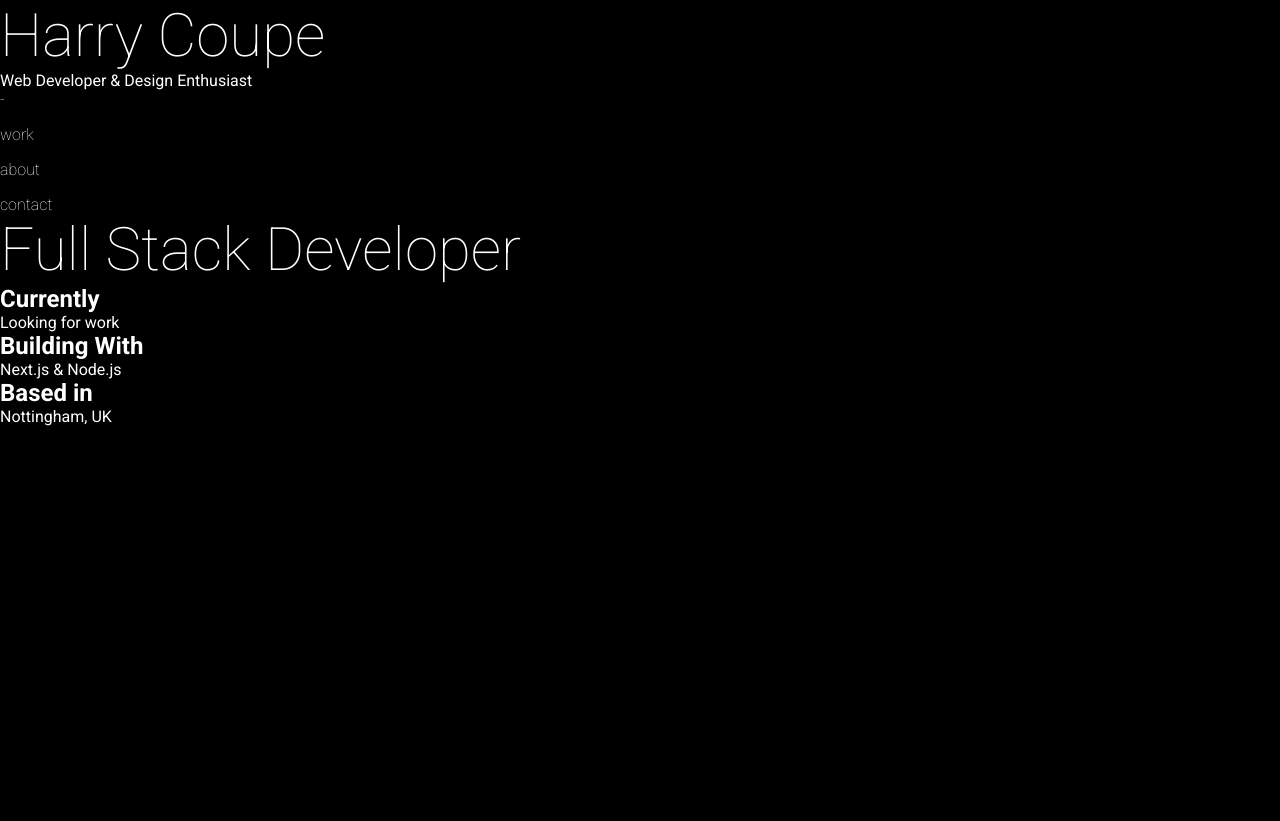
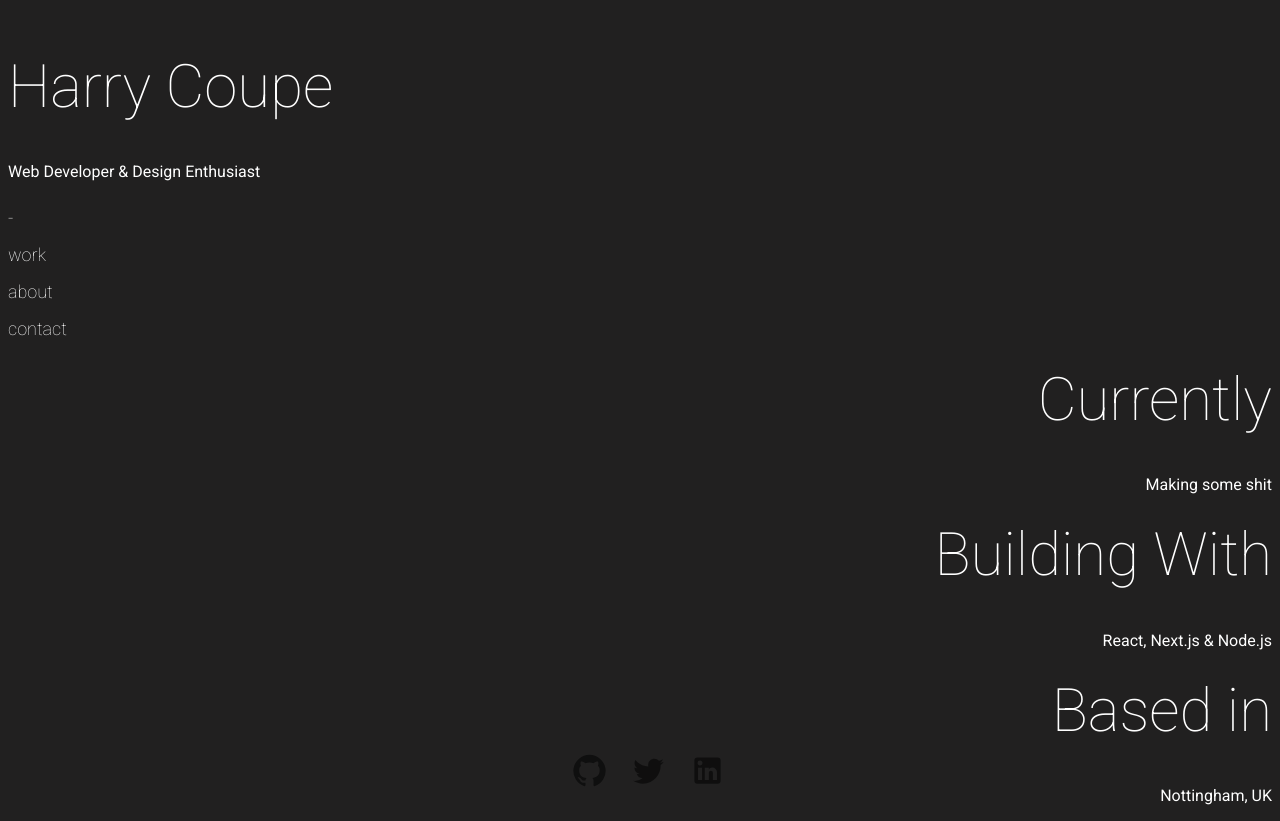
Before and after one commit to HarryCoupe/next-portfolio, a Next.js app: page / in a window 1280 px wide. Before the commit the page ends 800 px from the top, so only its background shows below. Built offline with nearby package versions, Linux system fonts and the light colour scheme.

Commit message:
base of home page done

```diff
--- a/components/CustomLink.jsx
+++ b/components/CustomLink.jsx
@@ -9,14 +9,11 @@ export default function CustomLink(props){
         changeSelected(page);
     }
 
-
-    return (
-            <>
-                <Link href={(href==='/home') ? '/' : props.href} passHref legacyBehavior>
-                    <a onClick={selectedText} className={styles.links}>
+    return(
+            <Link href={(href==='/home') ? '/' : props.href} passHref legacyBehavior>
+                <a onClick={selectedText} className={styles.links}>
                     {selectedPage === page ? "-" : page}
-                    </a>
-                </Link>
-            </>
+                </a>
+            </Link>
     )
 }
--- a/components/CustomLink.module.css
+++ b/components/CustomLink.module.css
@@ -2,6 +2,7 @@
     text-decoration: none;
     color: #fff;
     font-weight: 100;
+    font-size: large;
 }
 
 .links:hover{
--- a/components/Footer.jsx
+++ b/components/Footer.jsx
@@ -5,17 +5,33 @@ import LinkedInIcon from '@mui/icons-material/LinkedIn';
 import styles from './Footer.module.css'
 
 export default function Footer(){
+    const Twitter = "https://twitter.com/HarryCoupeDev";
+    const GitHub = "https://github.com/HarryCoupe";
+    const LinkedIn = "https://www.linkedin.com/in/hc1295/";
+
+    const handleClick = () =>{
+
+    }
+
     return(
         <footer>
+            <a href={GitHub} target="_blank">
                 <IconButton size="large" className={styles.buttonColor} >
                     <GitHubIcon fontSize="large"/>
                 </IconButton>
+            </a>
+
+            <a href={Twitter} target="_blank">
                 <IconButton size="large" className={styles.buttonColor}>
                     <TwitterIcon fontSize="large"/>
                 </IconButton>
+            </a>
+
+            <a href={LinkedIn} target="_blank">
                 <IconButton size="large" className={styles.buttonColor}>
                     <LinkedInIcon fontSize="large"/>
                 </IconButton>
+            </a>
         </footer>
     )
 }
--- a/components/Header.jsx
+++ b/components/Header.jsx
@@ -1,11 +1,11 @@
 
 export default function Header(){
     return(
-        <div className="container">
-        <header>
-                <h1>Harry Coupe</h1>
-                <p>Web Developer & Design Enthusiast</p>
-        </header>
-        </div>
+            <>
+                <header>
+                    <h1>Harry Coupe</h1>
+                    <p>Web Developer & Design Enthusiast</p>
+                </header>
+            </>
     )
 }
--- a/components/HomeContent.jsx
+++ b/components/HomeContent.jsx
@@ -1,17 +1,16 @@
+import styles from './Homecontent.module.css'
 
 export default function HomeContent(){
     return(
-        <div className="container">
-                <h1>Full Stack Developer</h1>
+            <div className={styles.test}>
+                <h1>Currently</h1>
+                <p>Making some shit</p>
 
-                <h2>Currently</h2>
-                <p>Looking for work</p>
+                <h1>Building With</h1>
+                <p>React, Next.js & Node.js</p>
 
-                <h2>Building With</h2>
-                <p>Next.js & Node.js</p>
-
-                <h2>Based in</h2>
+                <h1>Based in</h1>
                 <p>Nottingham, UK</p>
-        </div>
+            </div>
     )
 }
--- /dev/null
+++ b/components/HomeContent.module.css
@@ -0,0 +1,3 @@
+.test {
+    text-align: right;
+}
--- a/components/Nav.jsx
+++ b/components/Nav.jsx
@@ -8,8 +8,7 @@ export default function Nav(props){
     const [selectedPage, changeSelected] = useState(`${currPage}`);
 
     return(
-            <div className="container">
-                <Stack spacing={2}>
+                <Stack spacing={2} alignItems="baseline">
                     {pages.map((page, id) => (
                         <CustomLink
                             key={id}
@@ -21,6 +20,5 @@ export default function Nav(props){
                         </CustomLink>
                     ))}
                 </Stack>
-            </div>
         )
 }
--- a/pages/index.js
+++ b/pages/index.js
@@ -9,11 +9,25 @@ const inter = Inter({ subsets: ['latin'] })
 
 export default function Home() {
   return (
-    <>
+  <>
+    <div class="container">
     <Header />
-    <Nav currPage="home"/>
-    <HomeContent />
+
+      <div class="row">
+        <div class="col">
+          <Nav currPage="home"/>
+        </div>
+
+        <div class="col">
+        </div>
+
+        <div class="col">
+          <HomeContent />
+        </div>
+      </div>
+
+    </div>
     <Footer />
-    </>
+  </>
   )
 }
--- a/styles/global.css
+++ b/styles/global.css
@@ -1,6 +1,6 @@
 * {
     padding:0;
-    margin: 0;
+    margin-top: 2%;
     box-sizing: border-box;
   }
 
@@ -14,7 +14,7 @@ body{
     padding: 0;
     font-family: 'Roboto', sans-serif;
     font-weight: 400;
-    background-color: #000;
+    background-color: #212020;
     color: #fff;
 }
 
```
Also changed, not shown: pages/about/index.js (+19 -5 lines), pages/contact/index.js (+19 -5 lines), pages/work/index.js (+19 -5 lines). Lines whose indentation alone changed are shown as unchanged.
